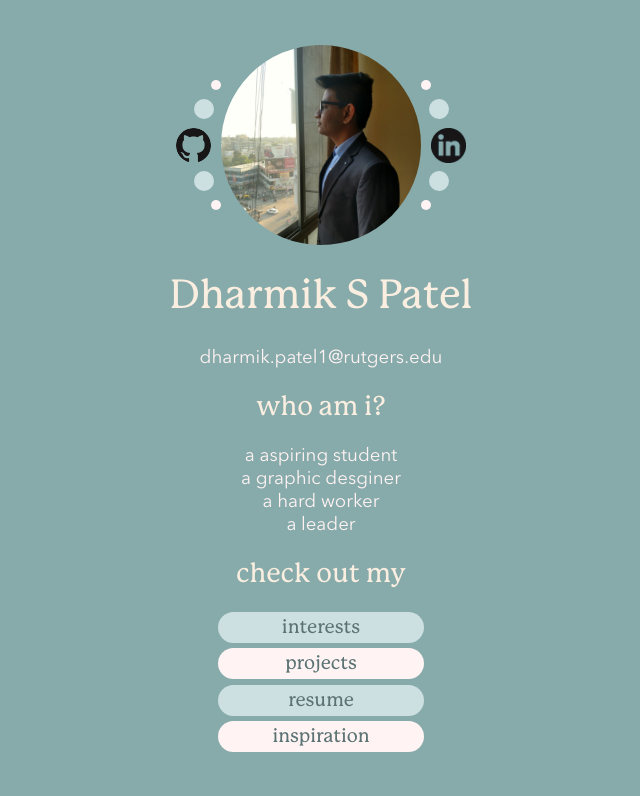
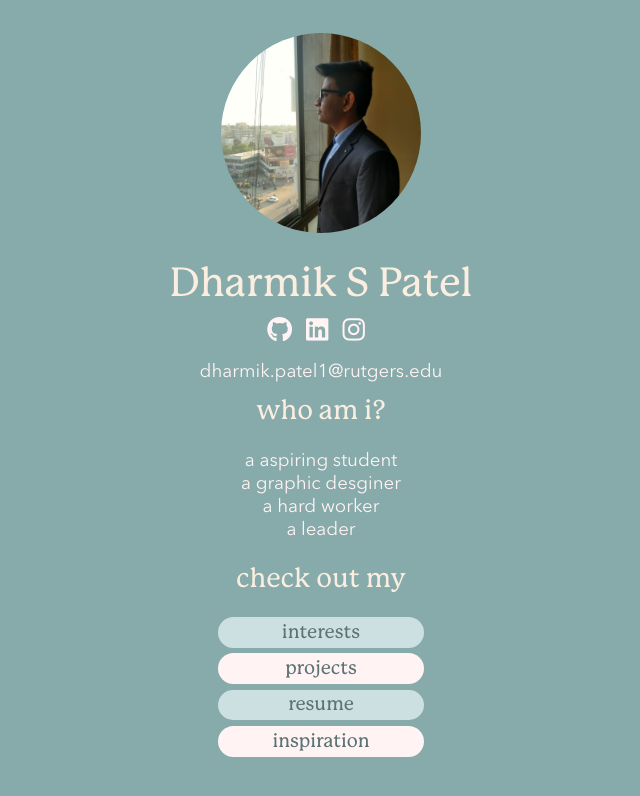
Before and after one commit to DharmikSPatel/DharmikSPatel.github.io, a plain HTML site: page index.html in a window 1280 px wide. Shown: the whole page, without its empty margins (319-959 px from the left). Drawn offline with Linux system fonts and the light colour scheme.

Commit message:
added contact icons

```diff
--- a/css/style.css
+++ b/css/style.css
@@ -5,6 +5,28 @@
 @font-face {
     font-family: 'Avenir-Normal';
     src: url("https://dharmikspatel.github.io/assets/AvenirNextLTPro-Regular.otf");
+}
+/* * {
+    border: 1px dashed red;
+} */
+.mail {
+}
+.contactIcon {
+    font-size: 1.6em;
+    padding-right: 10px;
+    color: #fff3f3;
+    cursor:pointer;
+
+}
+.contact:last-child {
+    padding-right: 0px;
+}
+.contact {
+    margin-top: -18px;
+    margin-bottom: -10px;
+}
+br {
+    border: 1px dashed green;
 }
 .startImages {
     position: relative;
@@ -18,8 +40,9 @@
     /* border: 1px dashed red; */
 }
 .icon.mainI {
-    width: 7%;
     top: 41.3%;
+    font-size: 2em;
+    color: #fff3f3;
     cursor:pointer;
 }
 .icon.mainI.left {
@@ -29,6 +52,23 @@
     right: 21%;
     border-radius: 0;
 }
+.icon.mainI2 {
+    font-size: 2em;
+    color: #fff3f3;
+    cursor:pointer;
+}
+/* .icon.mainI2.left {
+    left: 22%;
+}
+.icon.mainI2.right {
+    right: 22%;
+}
+.icon.mainI2.top {
+    top: 19%;
+}
+.icon.mainI2.bot {
+    bottom: 21%;
+} */
 .icon.mediumI {
     width: 4%;
     height: 0;
@@ -69,6 +109,7 @@
     position: relative;
     width: 40%;
     margin: 0 auto;
+    margin-top: -2.4%;
     /* border: 1px dashed red; */
 
 }
@@ -136,6 +177,7 @@ h2{
     font-family: 'P22Mackinac-Medium';
     font-weight: normal;
     color: #faeee0;
+
 }
 .main {
     margin: 0;
--- a/index.html
+++ b/index.html
@@ -12,6 +12,7 @@
 
     <link rel="stylesheet" href="css/style.css">
     <script defer src="js/main.js"></script>
+    <script src="https://kit.fontawesome.com/f967ad2ac4.js" crossorigin="anonymous"></script>
 
 </head>
 
@@ -25,33 +26,46 @@
                   <img src="/assets/avatar_color500.png" alt="Avatar" class="avatarImage">
                 </div>
             </div>
-            <div class="icon mediumI right top"></div>
+            <!-- <div class="icon mediumI right top"></div>
             <div class="icon mediumI right bot"></div>
             <div class="icon mediumI left top"></div>
-            <div class="icon mediumI left bot"></div>
+            <div class="icon mediumI left bot"></div> -->
 
-            <img onclick="window.open('https://github.com/DharmikSPatel','_blank')" class="icon mainI left" src="/assets/GitHub-Mark-64px.png" alt="github">
-            <img onclick="window.open('https://www.linkedin.com/in/dharmikspatel/','_blank')" class="icon mainI right" src="/assets/LI-In-Bug.png" alt="github">
+            <!-- <img onclick="window.open('https://www.linkedin.com/in/dharmikspatel/','_blank')" class="icon mainI right" src="/assets/LI-In-Bug.png" alt="github"> -->
+            <!-- <i class="fa-brands fa-linkedin icon mainI right"></i>
+            <i class="fa-brands fa-github-square icon mainI left"></i> -->
 
-            <div class="icon smallI right top"></div>
+            <!-- <i class="fa-brands fa-linkedin icon mainI2 right top" data-fa-transform="shrink-8 up-6"></i> -->
+
+
+            <!-- <div class="icon smallI right top"></div>
             <div class="icon smallI right bot"></div>
             <div class="icon smallI left top"></div>
-            <div class="icon smallI left bot"></div>
+            <div class="icon smallI left bot"></div> -->
 
         </div>
 
         <h1>Dharmik S Patel</h1>
-        <p>dharmik.patel1@rutgers.edu</p>
-
+        <div class="contact">
+            <i onclick="window.open('https://github.com/DharmikSPatel','_blank')"class="contactIcon fa-brands fa-github"></i>
+            <i onclick="window.open('https://www.linkedin.com/in/dharmikspatel/','_blank')" class="contactIcon fa-brands fa-linkedin"></i>
+            <!-- <i class="contactIcon fa-brands fa-github"></i> -->
+            <i onclick="window.open('https://www.instagram.com/dharmik_patel67/','_blank')"class="contactIcon fa-brands fa-instagram"></i>
+            <!-- <i onclick="window.open('mailto:dharmik.patel1@rutgers.edu','_blank')"class="contactIcon fa-solid fa-envelope"></i> -->
+            <p class="mail">dharmik.patel1@rutgers.edu</p>
+        </div>
         <div>
             <h2>who am i?</h2>
             <p>a aspiring student
                 <br>a graphic desginer
                 <br>a hard worker
-                <br>a leader</p>
+                <br>a leader
+            </p>
         </div>
         <!-- <a href="html/interests.html">Intrest Information</a> -->
         <div>
+
+
             <h2>check out my</h2>
             <button class="b1" onclick="location.href='html/interests.html'">interests</button>
             <br>
```
Also changed, not shown: html/resume.html (+0 -1 lines).
